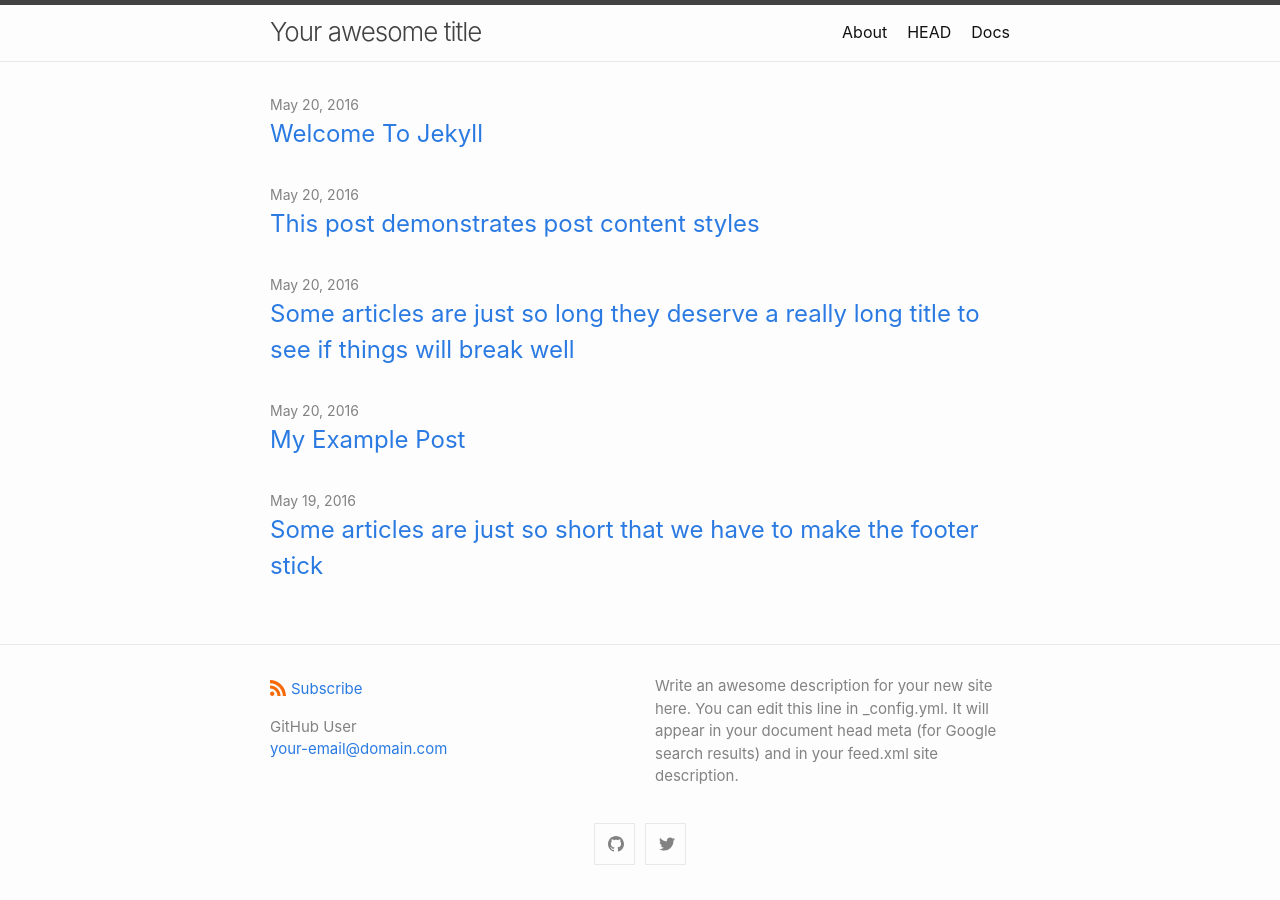
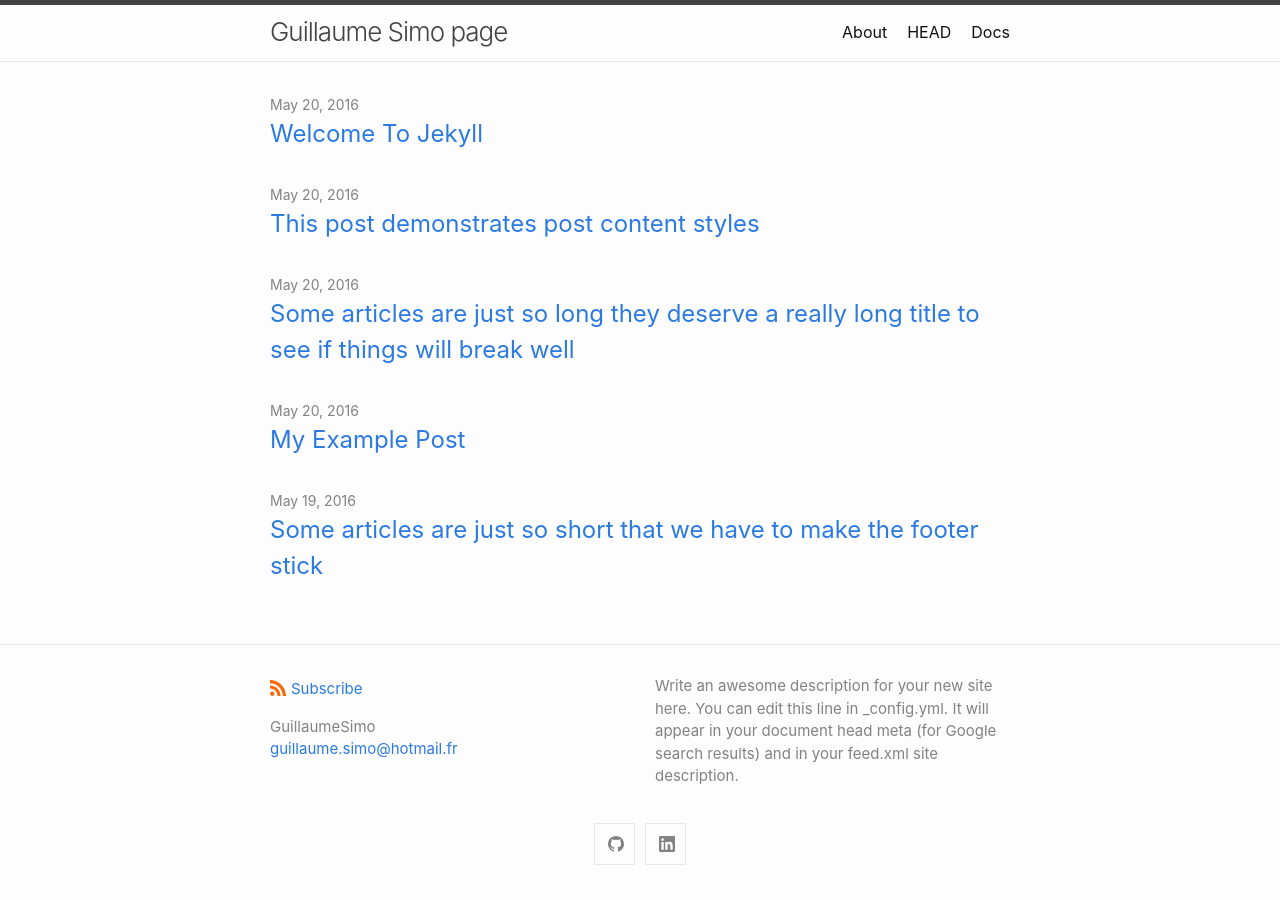
Before and after one commit to GuillaumeSimo/GuillaumeSimo.github.io, a Jekyll site: the page built from index.md, in a window 1280 px wide. Built offline with Jekyll 4.4.1, drawn with Linux system fonts in a browser that asks for light colours.

Commit message:
Update _config.yml

```diff
--- a/_config.yml
+++ b/_config.yml
@@ -1,7 +1,7 @@
-title: Your awesome title
+title: Guillaume Simo page
 author:
-  name: GitHub User
-  email: your-email@domain.com
+  name: GuillaumeSimo
+  email: guillaume.simo@hotmail.fr
 description: > # this means to ignore newlines until "show_excerpts:"
   Write an awesome description for your new site here. You can edit this
   line in _config.yml. It will appear in your document head meta (for
@@ -16,36 +16,9 @@ minima:
 
   # generate social links in footer
   social_links:
-    twitter: jekyllrb
-    github:  jekyll
-    # devto: jekyll
-    # dribbble: jekyll
-    # facebook: jekyll
-    # flickr:   jekyll
-    # instagram: jekyll
-    # linkedin: jekyll
-    # pinterest: jekyll
-    # youtube: jekyll
-    # youtube_channel: UC8CXR0-3I70i1tfPg1PAE1g
-    # youtube_channel_name: CloudCannon
-    # telegram: jekyll
-    # googleplus: +jekyll
-    # microdotblog: jekyll
-    # keybase: jekyll
+    linkedin: guillaume-simo-b16b94123
+    github:  GuillaumeSimo
 
-    # Mastodon instances
-    # mastodon:
-    # - username: jekyll
-    #   instance: example.com
-    # - username: jekyll2
-    #   instance: example.com
-
-    # GitLab instances
-    # gitlab:
-    # - username: jekyll
-    #   instance: example.com
-    # - username: jekyll2
-    #   instance: example.com
 
 # If you want to link only specific pages in your header, uncomment
 # this and add the path to the pages in order as they should show up
```
